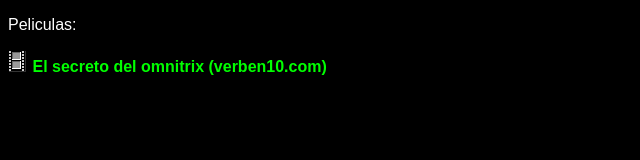
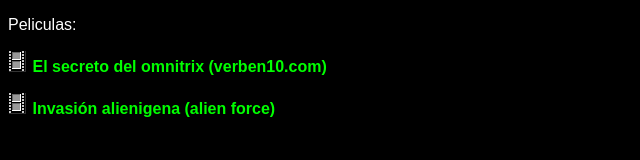
Before and after one commit to zohan9ir/tenison, a plain HTML site: page temps/pelis.html in a window 1280 px wide. Shown: the whole page, without its empty margins (0-640 px from the left). Drawn offline with Linux system fonts and the light colour scheme.

Commit message:
Update pelis.html

```diff
--- a/temps/pelis.html
+++ b/temps/pelis.html
@@ -21,8 +21,7 @@
 
 <p>Peliculas:</p>
 <p><img src="vid.gif"> <a class="linksdelaslistas" href="https://archive.org/download/elviajeamichoacan/bentenmovi.mp4" target="visor">El secreto del omnitrix (verben10.com)</a></p>
-
-
+<p><img src="vid.gif"> <a class="linksdelaslistas" href="https://pomf2.lain.la/f/znxq86zw.mp4" target="visor">Invasión alienigena (alien force)</a></p>
 
 
 
```
